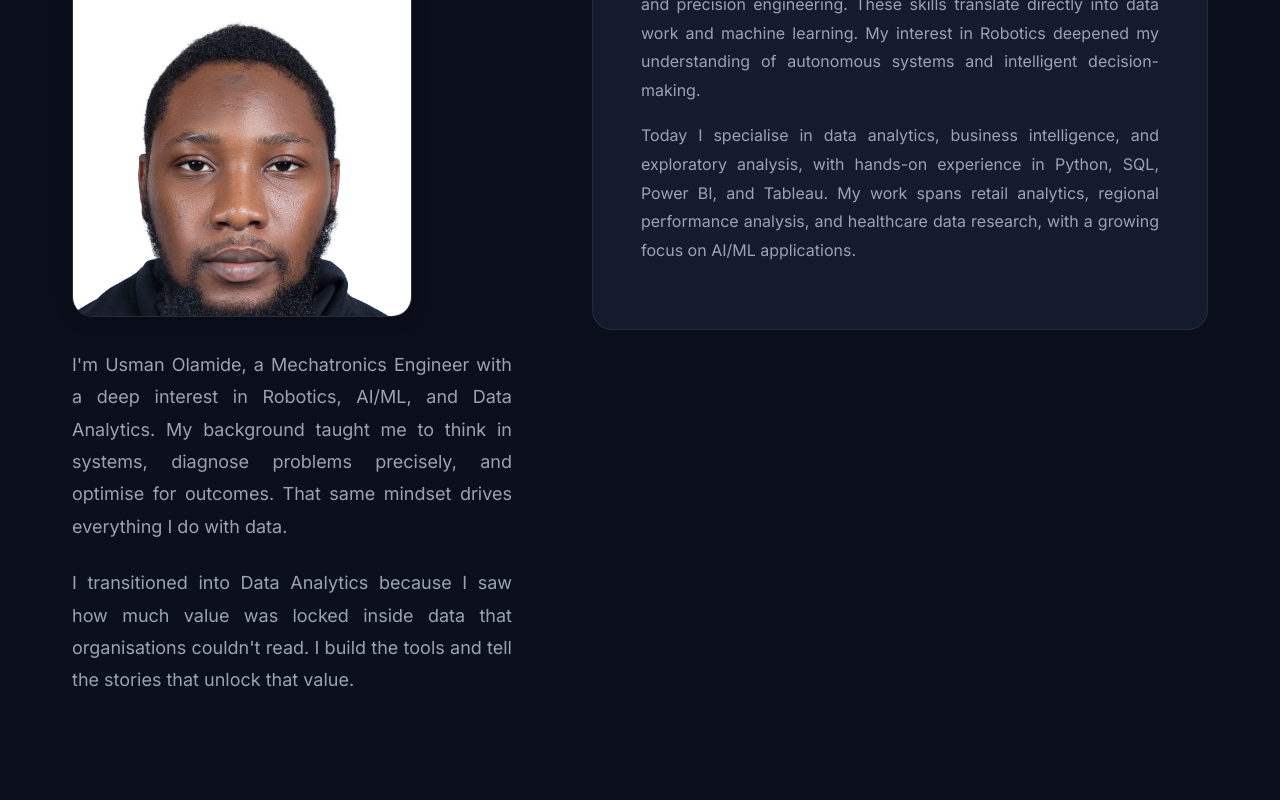
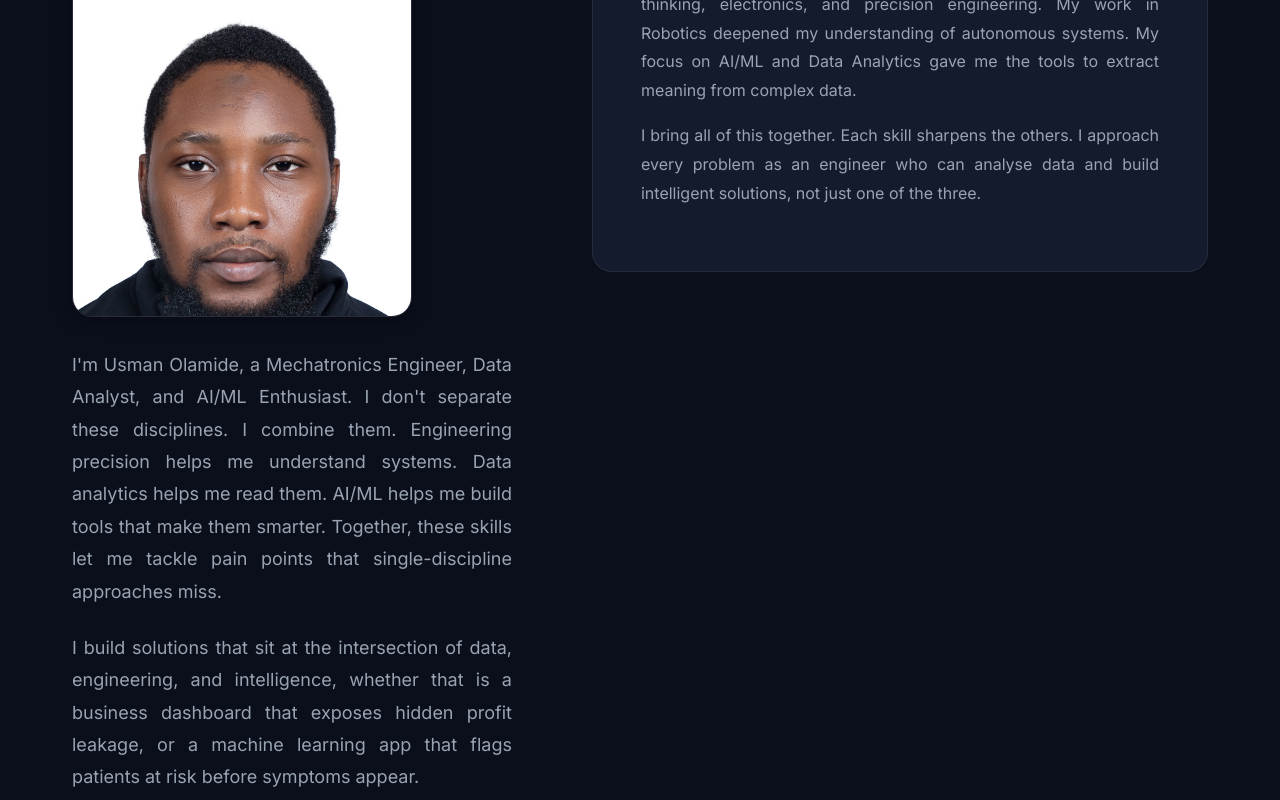
Before and after one commit to usman-abdul/usmanolamide_portfolio, a React (Vite) app in the folder portfolio/: page /about in a window 1280 px wide. Shown: the part 380-1180 px from the top of the page. Built offline with nearby package versions, Linux system fonts and the light colour scheme.

Commit message:
reposition as multi-disciplinary builder not a transitioner

```diff
--- a/portfolio/src/pages/About.jsx
+++ b/portfolio/src/pages/About.jsx
@@ -37,15 +37,16 @@ export default function About() {
             </motion.div>
 
             <p>
-              I'm Usman Olamide, a Mechatronics Engineer with a deep interest in Robotics,
-              AI/ML, and Data Analytics. My background taught me to think in systems,
-              diagnose problems precisely, and optimise for outcomes. That same mindset
-              drives everything I do with data.
+              I'm Usman Olamide, a Mechatronics Engineer, Data Analyst, and AI/ML Enthusiast.
+              I don't separate these disciplines. I combine them. Engineering precision helps me
+              understand systems. Data analytics helps me read them. AI/ML helps me build tools
+              that make them smarter. Together, these skills let me tackle pain points that
+              single-discipline approaches miss.
             </p>
             <p>
-              I transitioned into Data Analytics because I saw how much value was locked
-              inside data that organisations couldn't read. I build the tools and tell the
-              stories that unlock that value.
+              I build solutions that sit at the intersection of data, engineering, and intelligence,
+              whether that is a business dashboard that exposes hidden profit leakage, or a machine
+              learning app that flags patients at risk before symptoms appear.
             </p>
           </motion.div>
 
@@ -59,16 +60,15 @@ export default function About() {
             <span className="section-label">Background</span>
             <h3>From Mechatronics to Data Analytics</h3>
             <p>
-              Mechatronics gave me a foundation in systems thinking, electronics, and
-              precision engineering. These skills translate directly into data work and
-              machine learning. My interest in Robotics deepened my understanding of
-              autonomous systems and intelligent decision-making.
+              My background in Mechatronics gave me a foundation in systems thinking, electronics,
+              and precision engineering. My work in Robotics deepened my understanding of
+              autonomous systems. My focus on AI/ML and Data Analytics gave me the tools to
+              extract meaning from complex data.
             </p>
             <p>
-              Today I specialise in data analytics, business intelligence, and exploratory
-              analysis, with hands-on experience in Python, SQL, Power BI, and Tableau.
-              My work spans retail analytics, regional performance analysis, and healthcare
-              data research, with a growing focus on AI/ML applications.
+              I bring all of this together. Each skill sharpens the others. I approach every
+              problem as an engineer who can analyse data and build intelligent solutions,
+              not just one of the three.
             </p>
           </motion.div>
         </div>
--- a/portfolio/src/pages/Home.jsx
+++ b/portfolio/src/pages/Home.jsx
@@ -49,8 +49,9 @@ export default function Home() {
                 animate="show"
                 custom={2}
               >
-                Mechatronics Engineer turned Data Analyst. I build dashboards, uncover patterns,
-                and deliver insights that help businesses and health systems make better decisions.
+                Mechatronics Engineer, Data Analyst, and AI/ML Enthusiast. I combine engineering
+                precision, data analysis, and machine learning to build solutions that solve
+                real business problems.
               </motion.p>
 
               <motion.div
@@ -179,8 +180,9 @@ export default function Home() {
             <span className="section-label">Let's Connect</span>
             <h2>Open to New Roles</h2>
             <p>
-              Actively looking for entry-level roles in Data Analysis, Business Intelligence,
-              and AI/ML Engineering. If you have an opportunity or just want to connect, I'd love to hear from you.
+              Looking to work with someone who brings engineering thinking, data skills, and
+              ML capability to the table? I am actively seeking entry-level roles in Data Analysis,
+              Business Intelligence, and AI/ML Engineering. Let's talk.
             </p>
             <Link to="/contact" className="btn btn-primary">Get In Touch →</Link>
           </motion.div>
```
